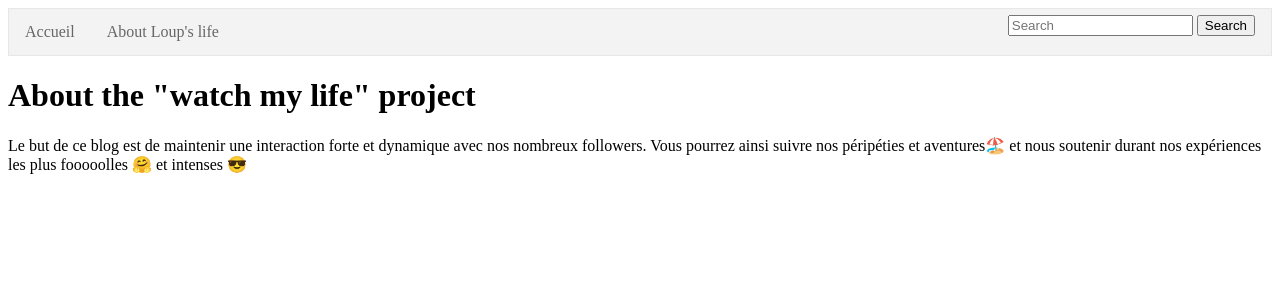
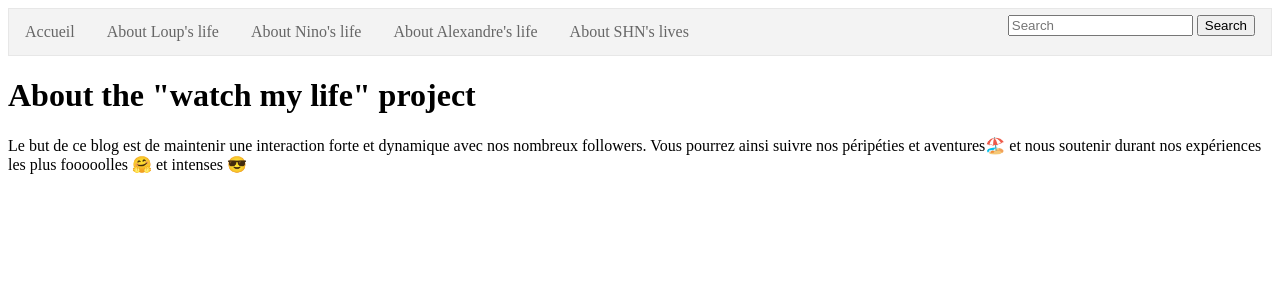
Before and after one commit to Mathieu414/Blog-c-sure, a Flask app: page / in a window 1280 px wide. Shown: the top 300 px of the page. Run offline with Flask 2, Linux system fonts and the light colour scheme.

Commit message:
creation des pages individuelles

```diff
--- a/app.py
+++ b/app.py
@@ -77,6 +77,21 @@ def loup():
     app.logger.debug('Loup life')
     return render_template('Loup_cesure.html')
 
+@app.route('/Nino life')
+def nino():
+    app.logger.debug('Nino life')
+    return render_template('Nino_cesure.html')
+
+@app.route('/Alexandre life')
+def alexandre():
+    app.logger.debug('Alexandre life')
+    return render_template('Alexandre_echange.html')
+
+@app.route('/SHN life')
+def shn():
+    app.logger.debug('SHN life')
+    return render_template('SHN_CO.html')
+
 
 # Script starts here
 if __name__ == '__main__':
--- a/templates/base.html
+++ b/templates/base.html
@@ -9,7 +9,9 @@
     <ul id="navbarMenu">
       <li class="navItem"><a href="{{ url_for('index') }}">Accueil</a></li>
       <li class="navItem"><a href="{{ url_for('loup') }}">About Loup's life</a></li>
-
+      <li class="navItem"><a href="{{ url_for('nino') }}">About Nino's life</a></li>
+      <li class="navItem"><a href="{{ url_for('alexandre') }}">About Alexandre's life</a></li>
+      <li class="navItem"><a href="{{ url_for('shn') }}">About SHN's lives</a></li>
       <li class="navItem" style="float:right">
         <form class="" method="get" action="/search/">
           <input class="" placeholder="Search" type="text" name="pattern">
```
Also changed, not shown: templates/Alexandre_echange.html (added, +7 -0 lines), templates/Nino_cesure.html (added, +7 -0 lines), templates/SHN_CO.html (added, +7 -0 lines).
